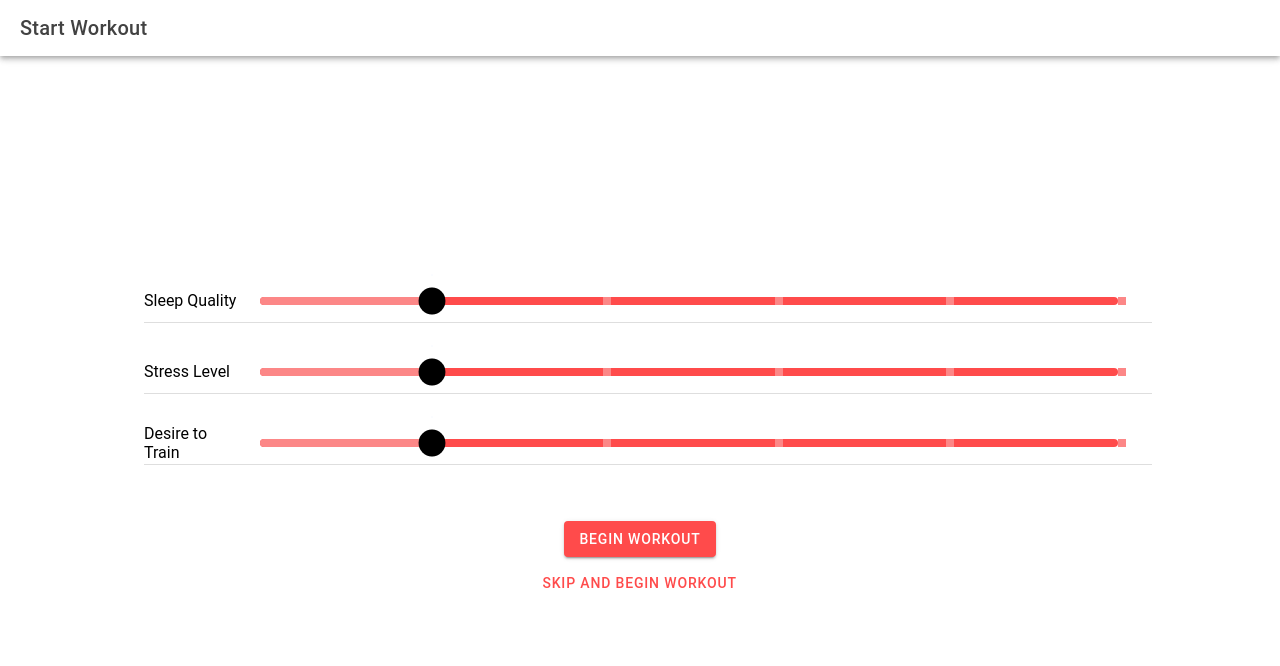
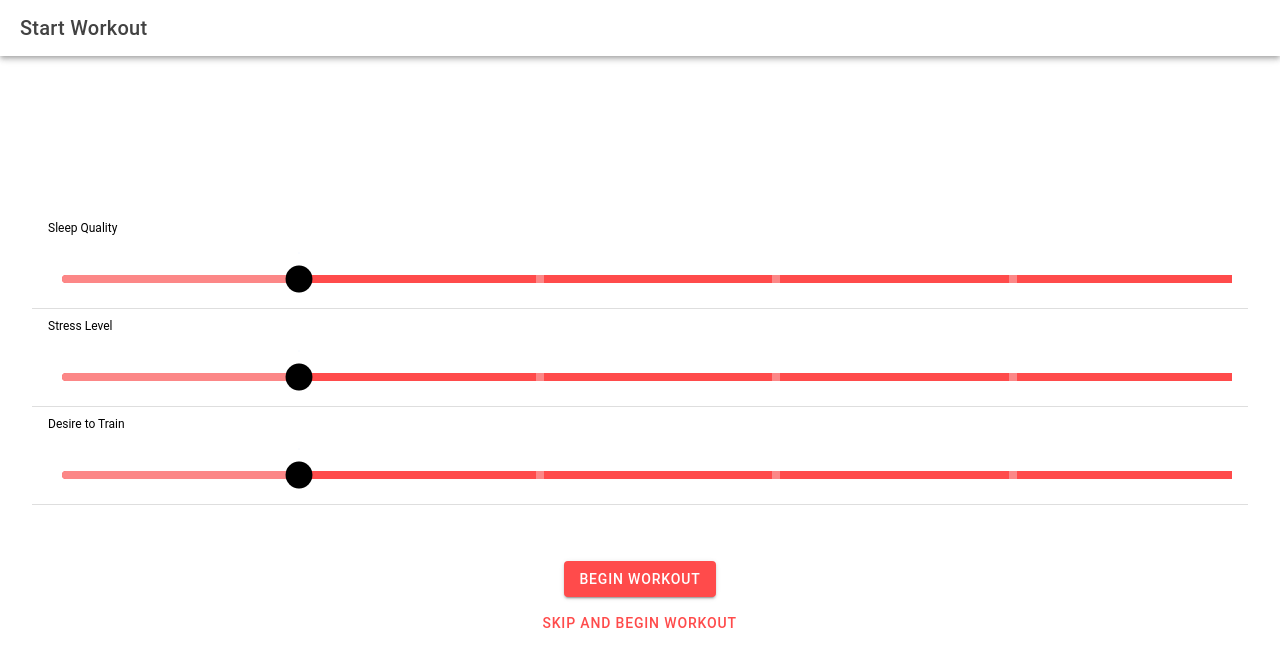
Before and after one commit to CSE437s/semester-project-group-8, a React (Vite) app in the folder LiftingApp/: page /StartWorkout in a window 1280 px wide. Shown: the top 666 px of the page. Built offline with nearby package versions, Linux system fonts and the light colour scheme.

Commit message:
minor change

```diff
--- a/LiftingApp/src/components/StartWorkout.css
+++ b/LiftingApp/src/components/StartWorkout.css
@@ -14,7 +14,7 @@ ion-content {
 }
 
 .workout-range {
-    width: 80%;
+    width: 95%;
 }
 
 ion-range {
@@ -24,7 +24,6 @@ ion-range {
     --bar-border-radius: 8px;
     --knob-background: black;
     --knob-size: 6vw;
-    --knob-size-max: 40px;
     --pin-color: #ffffff;
 
   }
--- a/LiftingApp/src/components/StartWorkout.tsx
+++ b/LiftingApp/src/components/StartWorkout.tsx
@@ -47,17 +47,20 @@ function StartWorkout() {
 
         <form className='workout-form'>
             <IonItem className='workout-range'>
-                <IonRange label-placement="fixed" label="Sleep Quality"
+            <IonLabel position="stacked">Sleep Quality</IonLabel>
+                <IonRange label-placement="fixed"
                 ticks={true} snaps={true} pin={true} min={0} max={5} value={sleepQuality} onIonChange={e => setSleepQuality(e.detail.value as number)}></IonRange>
             </IonItem>
 
             <IonItem className='workout-range'>
-                <IonRange label-placement="fixed" label="Stress Level"
+                <IonLabel position="stacked">Stress Level</IonLabel>
+                <IonRange label-placement="fixed"
                 ticks={true} snaps={true} pin={true} min={0} max={5}  value={stressLevel} onIonChange={e => setStressLevel(e.detail.value as number)}></IonRange>
             </IonItem>
 
             <IonItem className='workout-range'>
-                <IonRange label-placement="fixed" label="Desire to Train"
+                <IonLabel position="stacked">Desire to Train</IonLabel>
+                <IonRange label-placement="fixed"
                 ticks={true} snaps={true} pin={true} min={0} max={5}  value={desireToTrain} onIonChange={e => setDesireToTrain(e.detail.value as number)}></IonRange>
             </IonItem>
 
```
